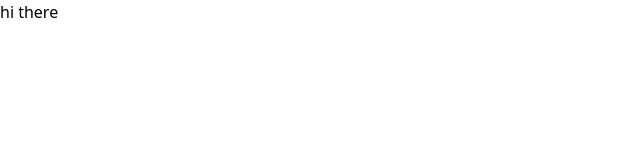
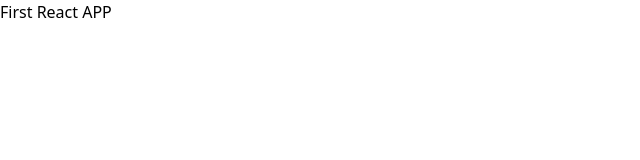
Before and after one commit to punit363/first-nextjs, a Next.js app: page / in a window 1280 px wide. Shown: the top 160 px of the page, without its empty margins (0-640 px from the left). Built offline with nearby package versions, Linux system fonts and the light colour scheme.

Commit message:
minor update

```diff
--- a/app/page.tsx
+++ b/app/page.tsx
@@ -2,7 +2,7 @@
 export default async function Home() {
   return (
     <div>
-      hi there
+      First React APP
     </div>
   );
 }
```
